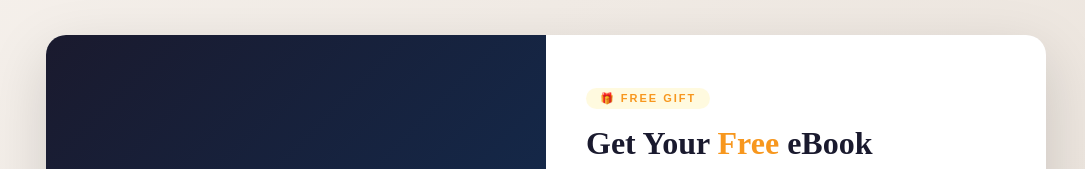
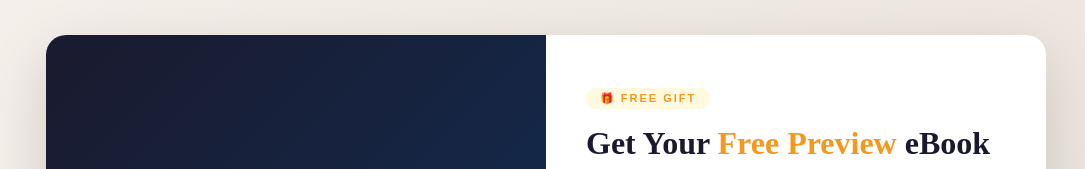
Before and after one commit to ArthurRexPublishing/arthur-rex-free-preview-ebook, a plain HTML site: page index.html in a window 1280 px wide. Shown: the top 169 px of the page, without its empty margins (94-1179 px from the left). Drawn offline with Linux system fonts and the light colour scheme.

Commit message:
Update index.html

```diff
--- a/index.html
+++ b/index.html
@@ -3,7 +3,7 @@
 <head>
     <meta charset="UTF-8" />
     <meta name="viewport" content="width=device-width, initial-scale=1.0" />
-    <title>Get Your Free eBook</title>
+    <title>Get Your Free Preview eBook</title>
 
     <style>
         * { margin: 0; padding: 0; box-sizing: border-box; }
@@ -338,7 +338,7 @@
             <!-- FORM CONTENT -->
             <div class="form-content">
                 <div class="badge">🎁 Free Gift</div>
-                <h1>Get Your <span>Free</span> eBook</h1>
+                <h1>Get Your <span>Free Preview </span>eBook</h1>
                 <p class="subtitle">
                     <strong>Instantly download</strong> a premium collection of stunning images
                     and fascinating facts — <strong>absolutely free</strong>!
@@ -425,9 +425,9 @@
             <div class="success-message" id="successMessage">
                 <div class="icon">📧</div>
                 <h2>Thank You!</h2>
-                <p>Your free eBook is ready to download!</p>
+                <p>Your free preview eBook is ready to download!</p>
                 <button class="download-btn" id="downloadBtn" onclick="downloadEbook()">
-                    📥 Download Your Free eBook Now
+                    📥 Download Your Free Preview eBook Now
                 </button>
                 <p style="font-size:12px;color:#999;margin-top:15px;">
                     💡 You'll also receive a copy in your email inbox.
@@ -606,7 +606,7 @@
                 if (!saved) {
                     alert('This email is already subscribed! Please check your inbox.');
                     submitBtn.disabled = false;
-                    submitBtn.textContent = '📥 Send Me My Free eBook';
+                    submitBtn.textContent = '📥 Send Me My Free Preview eBook';
                     return false;
                 }
 
```
